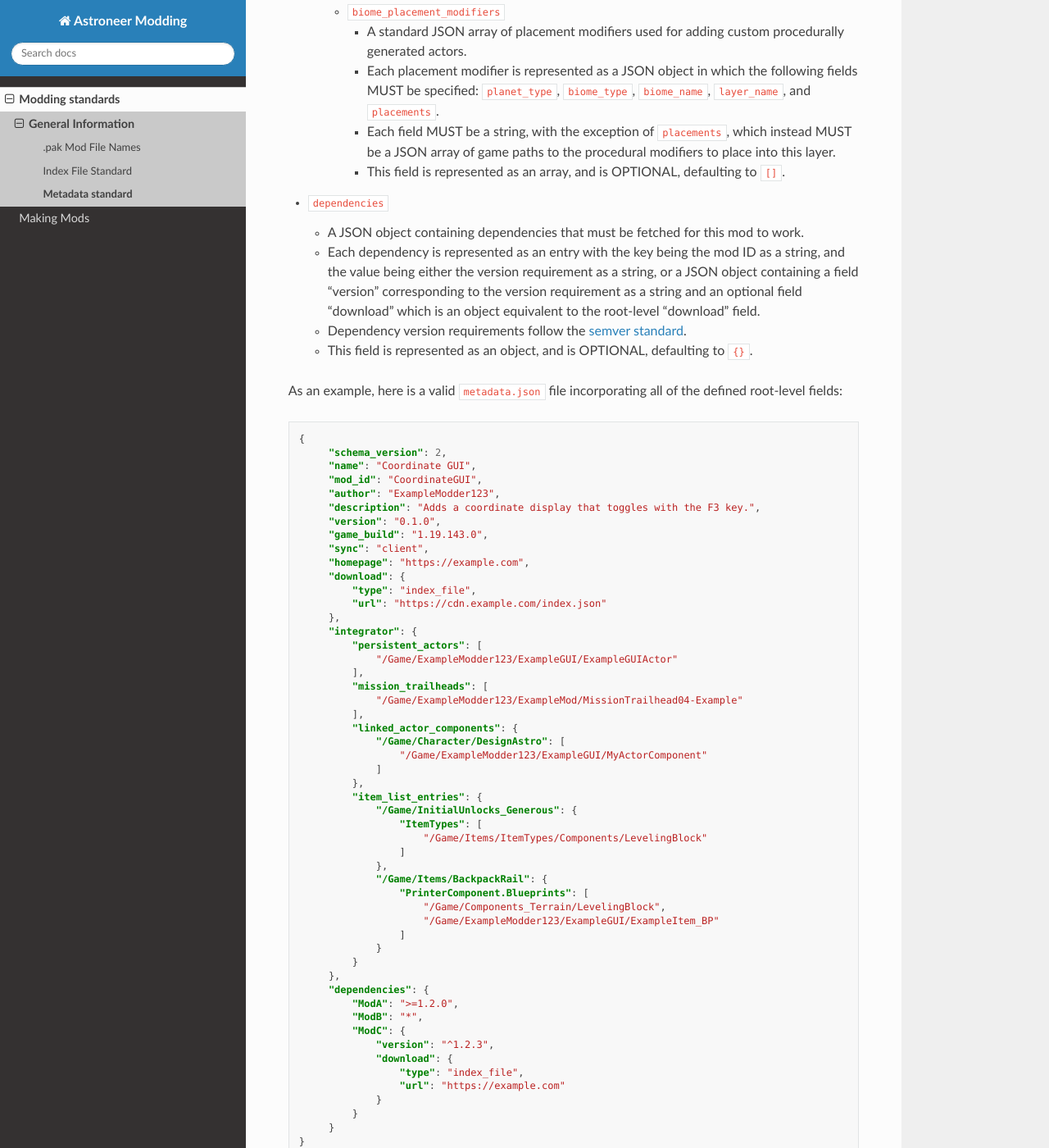
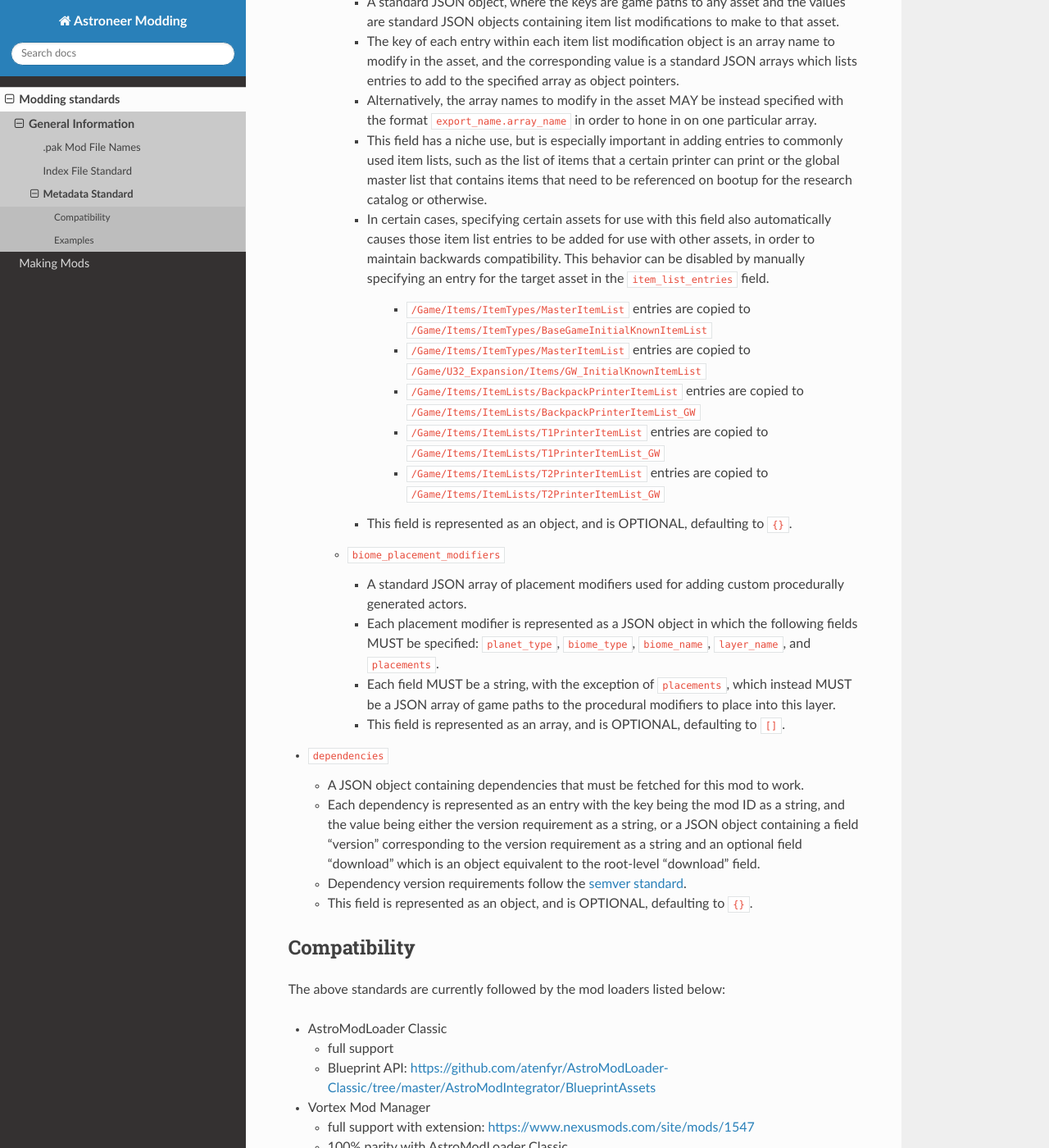
Before and after one commit to AstroTechies/astroneermodding, a Sphinx documentation site: the page built from docs/standards/metadatav2.rst, in a window 1280 px wide and 1400 px high, scrolled down 3449 px. Shown: the whole window at 82% size. Built offline with Sphinx 7.4.7 and the Read the Docs theme 3.1.0, drawn with Linux system fonts in a browser that asks for light colours; some of the changed text lies outside the part shown.

Commit message:
compatibility information, enable_ue4ss field

```diff
--- a/docs/standards/metadatav2.rst
+++ b/docs/standards/metadatav2.rst
@@ -1,6 +1,6 @@
 .. _metadatav2:
 
-Metadata standard
+Metadata Standard
 =====================
 
 .. note::
@@ -19,7 +19,7 @@
 
    - An integer that represents the current version of the ``metadata.json`` standard that is being used.
    - The schema version is incremented every time there is a backwards-incompatible change to the format.
-   - This field SHOULD be specified, but if it is left unspecified, it defaults to ``1``, the initial version of the standard.
+   - This field MUST be specified and MUST be set to ``2`` if complying with Schema Version 2. If the field is left unspecified, it defaults to ``1``, the initial version of the standard.
 
 -  ``name``
 
@@ -66,6 +66,12 @@
    - A link to the homepage of the mod, a web page where users can go to to find more information about the mod or the author of the mod.
    - This field is represented as a string, and is OPTIONAL, defaulting to an empty string.
 
+-  ``enable_ue4ss``
+
+   - Whether or not this mod uses UE4SS.
+   - If specified, a directory named "UE4SS" SHOULD be placed at the root of the .pak mod file containing the files of the UE4SS mod to load in-game. The .pak mod file MAY still contain .uasset files as needed.
+   - This field is represented as a boolean, and is OPTIONAL, defaulting to ``false``.
+
 -  ``download``
 
    - An object with fields defining how to auto-update the mod.
@@ -86,6 +92,7 @@
 
              - This mod can be downloaded through the Thunderstore mod database, which is available online at https://thunderstore.io/c/astroneer/.
 
+
    - If the type field is set to ``"index_file"``, the following fields are valid:
 
      -  ``url``
@@ -102,7 +109,7 @@
 
      -  ``name``
 
-        - This is set to the name of the mod on Thunderstore
+        - This is set to the name of the mod on Thunderstore.
         - Any spaces in the mod name displayed on the Thunderstore mod database website MUST be replaced with underscores.
         - This field is represented as a string, and is OPTIONAL.
 
@@ -138,8 +145,17 @@
 
       - A standard JSON object, where the keys are game paths to any asset and the values are standard JSON objects containing item list modifications to make to that asset.
       - The key of each entry within each item list modification object is an array name to modify in the asset, and the corresponding value is a standard JSON arrays which lists entries to add to the specified array as object pointers.
-      - Alternatively, the array names to modify in the asset MAY be instead specified with the format ``category_name.array_name`` in order to hone in on one particular array.
+      - Alternatively, the array names to modify in the asset MAY be instead specified with the format ``export_name.array_name`` in order to hone in on one particular array.
       - This field has a niche use, but is especially important in adding entries to commonly used item lists, such as the list of items that a certain printer can print or the global master list that contains items that need to be referenced on bootup for the research catalog or otherwise.
+
+      - In certain cases, specifying certain assets for use with this field also automatically causes those item list entries to be added for use with other assets, in order to maintain backwards compatibility. This behavior can be disabled by manually specifying an entry for the target asset in the ``item_list_entries`` field.
+
+         - ``/Game/Items/ItemTypes/MasterItemList`` entries are copied to ``/Game/Items/ItemTypes/BaseGameInitialKnownItemList``
+         - ``/Game/Items/ItemTypes/MasterItemList`` entries are copied to ``/Game/U32_Expansion/Items/GW_InitialKnownItemList``
+         - ``/Game/Items/ItemLists/BackpackPrinterItemList`` entries are copied to ``/Game/Items/ItemLists/BackpackPrinterItemList_GW``
+         - ``/Game/Items/ItemLists/T1PrinterItemList`` entries are copied to ``/Game/Items/ItemLists/T1PrinterItemList_GW``
+         - ``/Game/Items/ItemLists/T2PrinterItemList`` entries are copied to ``/Game/Items/ItemLists/T2PrinterItemList_GW``
+
       - This field is represented as an object, and is OPTIONAL, defaulting to ``{}``.
 
    -  ``biome_placement_modifiers``
@@ -156,6 +172,29 @@
    - Dependency version requirements follow the `semver standard <https://semver.org/>`_.
    - This field is represented as an object, and is OPTIONAL, defaulting to ``{}``.
 
+Compatibility
+-------------
+The above standards are currently followed by the mod loaders listed below:
+
+-  AstroModLoader Classic
+
+   - full support
+   - Blueprint API: https://github.com/atenfyr/AstroModLoader-Classic/tree/master/AstroModIntegrator/BlueprintAssets
+
+-  Vortex Mod Manager
+
+   - full support with extension: https://www.nexusmods.com/site/mods/1547
+   - 100% parity with AstroModLoader Classic
+
+-  astro_modloader (Rust)
+
+   - no support for the ``enable_ue4ss`` field; if used, the mod fails to load
+   - no support for the ``thunderstore`` download type; if used, the ``download`` field is ignored
+   - no support for using package names with ``persistent_actor_maps`` (only raw paths)
+   - Blueprint API: https://github.com/AstroTechies/ModdingKit/tree/master/Content/Integrator
+
+Examples
+-------------
 As an example, here is a valid ``metadata.json`` file incorporating all of the defined root-level fields:
 
 .. code-block:: JSON
```
